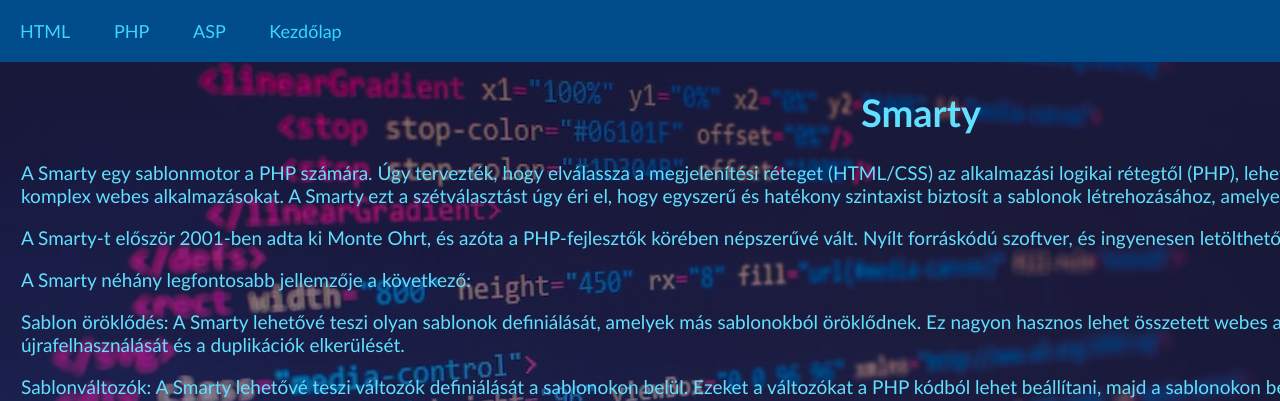
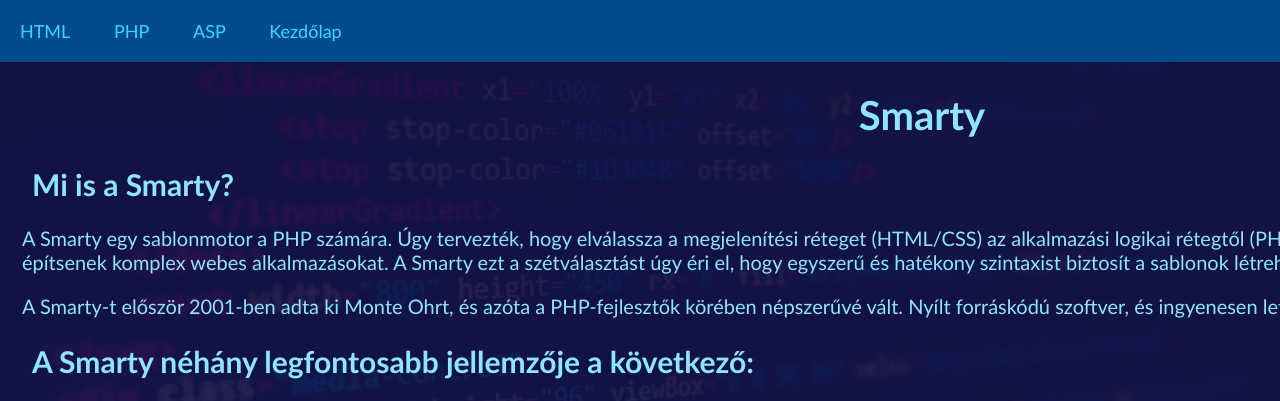
Before and after one commit to Botilori08/IKt-pojektmunka-2, a plain HTML site: page Smarty.html in a window 1280 px wide. Shown: the top 401 px of the page. Drawn offline with Linux system fonts and the light colour scheme.

Commit message:
big updt

```diff
--- a/Smarty.html
+++ b/Smarty.html
@@ -3,7 +3,7 @@
 <head>
 <meta charset="utf-8">
 <link rel="stylesheet" href="styles.css">
-<title>Ikt projektmunka 2</title>
+<title>Smarty</title>
 </head>
 <body>
 
@@ -16,11 +16,12 @@
 
         <main>
             <h1 class="cim">Smarty </h1>
+            <h2> Mi is a Smarty?</h2>
             <p> A Smarty egy sablonmotor a PHP számára. Úgy tervezték, hogy elválassza a megjelenítési réteget (HTML/CSS) az alkalmazási logikai rétegtől (PHP), lehetővé téve a webfejlesztők számára, hogy könnyedén építsenek komplex webes alkalmazásokat. A Smarty ezt a szétválasztást úgy éri el, hogy egyszerű és hatékony szintaxist biztosít a sablonok létrehozásához, amelyek könnyen integrálhatók a PHP kódba.</p>
 
              <p>   A Smarty-t először 2001-ben adta ki Monte Ohrt, és azóta a PHP-fejlesztők körében népszerűvé vált. Nyílt forráskódú szoftver, és ingyenesen letölthető a Smarty weboldaláról.</p>
 
-               <p> A Smarty néhány legfontosabb jellemzője a következő:</p>
+               <h2> A Smarty néhány legfontosabb jellemzője a következő:</h2>
 
               <p> Sablon öröklődés: A Smarty lehetővé teszi olyan sablonok definiálását, amelyek más sablonokból öröklődnek. Ez nagyon hasznos lehet összetett webes alkalmazások építésénél, mivel lehetővé teszi a kód újrafelhasználását és a duplikációk elkerülését.</p>
               <p> Sablonváltozók: A Smarty lehetővé teszi változók definiálását a sablonokon belül. Ezeket a változókat a PHP kódból lehet beállítani, majd a sablonokon belül használni.</p>
--- a/styles.css
+++ b/styles.css
@@ -75,17 +75,18 @@
     width: 1800px;
     min-height: 400px;
     height: 400 px;
-    background-color: rgba(4, 4, 96, 0.358);
+    background-color: rgba(16, 16, 71, 0.89);
     font-family: 'Trebuchet MS', 'Lucida Sans Unicode', 'Lucida Grande', 'Lucida Sans', Arial, sans-serif;
-    font-size: 19px;
-    color: rgb(97, 223, 255);
+    font-size: 20px;
+    color: rgb(143, 229, 255);
     margin: auto;
     padding: 2px;
 }
 img
 {
     width: 50%;
-    height: 50%;
+    height: 50
+    %;
 }
 
 
```
